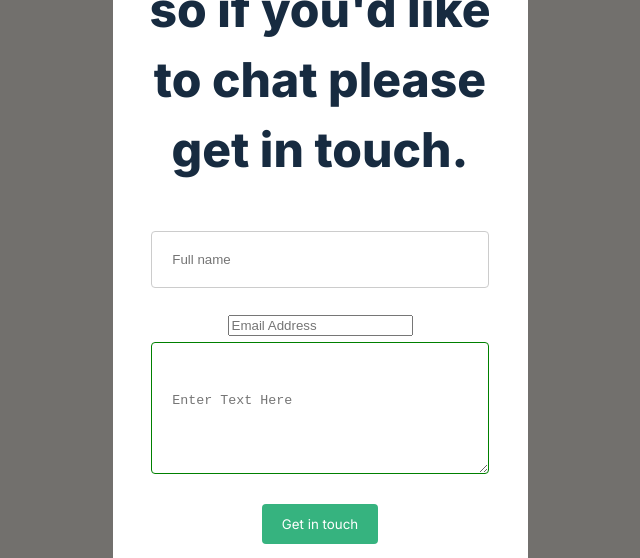
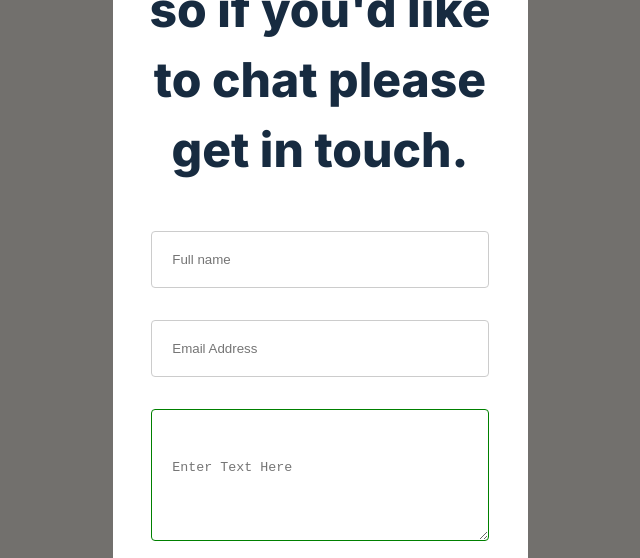
Before and after one commit to Mekuseo/my-portfolio-mobile, a plain HTML site: page index.html in a window 1280 px wide. Shown: the part 6840-7398 px from the top of the page, without its empty margins (320-960 px from the left). Drawn offline with Linux system fonts and the light colour scheme.

Commit message:
Retouched my portfolio and added a mail form

```diff
--- a/styles.css
+++ b/styles.css
@@ -238,6 +238,7 @@ input[type=submit]:hover {
 }
 
 input[type=text],
+input[type=email],
 select {
   width: 90%;
   padding: 20px;
```
